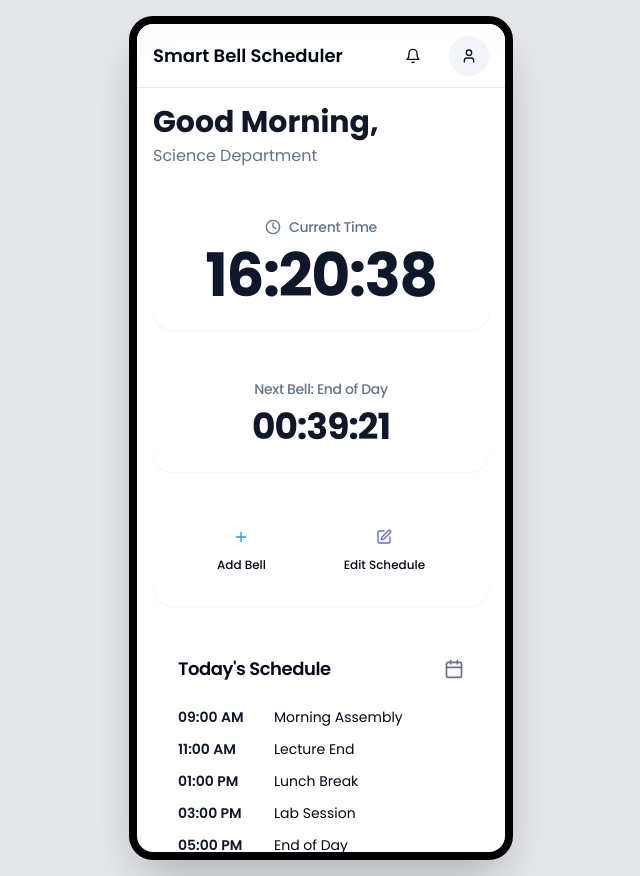
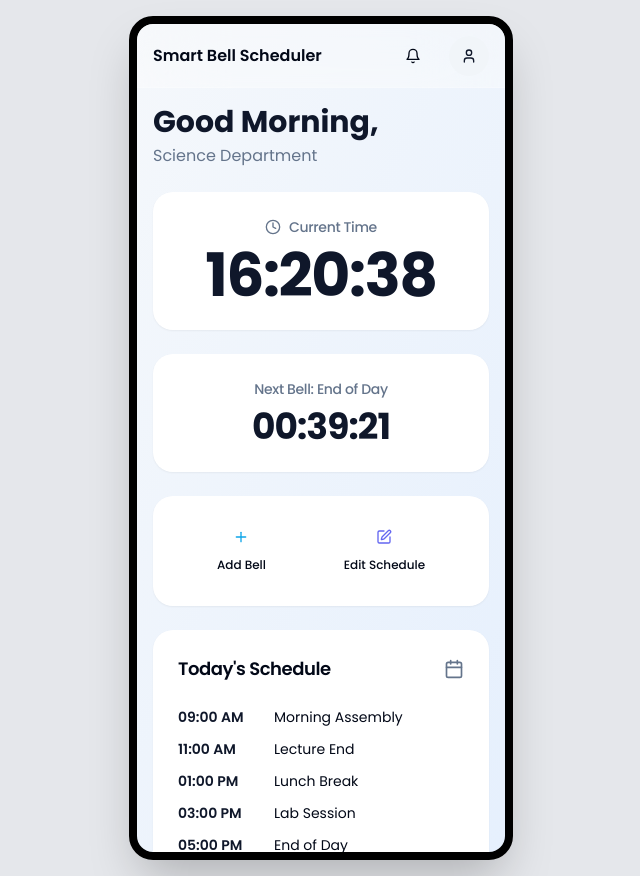
Before and after one commit to lop69/BELL_SYSTEM_V2, a React (Vite) app: page /login in a window 1280 px wide. Both pictures are taken after a click on the button "Continue as Guest (Demo)". Shown: the whole page, without its empty margins (319-959 px from the left). Built offline with nearby package versions, Linux system fonts and the light colour scheme.

Commit message:
[dyad] Implemented a glassy UI theme - wrote 7 file(s)

```diff
--- a/src/App.tsx
+++ b/src/App.tsx
@@ -19,7 +19,7 @@ const queryClient = new QueryClient();
 
 const App = () => (
   <div className="w-full h-full bg-gray-200 dark:bg-gray-900 flex items-center justify-center p-4">
-    <div className="w-full max-w-sm h-full max-h-[844px] bg-background rounded-3xl border-8 border-black shadow-2xl overflow-hidden relative">
+    <div className="w-full max-w-sm h-full max-h-[844px] main-gradient rounded-3xl border-8 border-black shadow-2xl overflow-hidden relative">
       <QueryClientProvider client={queryClient}>
         <TooltipProvider>
           <ThemeProvider attribute="class" defaultTheme="light">
--- a/src/components/Header.tsx
+++ b/src/components/Header.tsx
@@ -16,9 +16,9 @@ const Header = () => {
   const navigate = useNavigate();
 
   return (
-    <header className="sticky top-0 z-10 flex h-16 items-center gap-4 border-b bg-background/80 backdrop-blur-lg px-4">
+    <header className="sticky top-0 z-10 flex h-16 items-center gap-4 border-b border-white/20 dark:border-white/10 bg-white/40 dark:bg-black/20 backdrop-blur-2xl px-4">
       <div className="flex-1">
-        <h1 className="text-lg font-semibold">Smart Bell Scheduler</h1>
+        <h1 className="text-base font-semibold">Smart Bell Scheduler</h1>
       </div>
       <div className="flex items-center gap-4">
         <Button variant="ghost" size="icon" className="rounded-full">
--- a/src/components/Layout.tsx
+++ b/src/components/Layout.tsx
@@ -29,7 +29,7 @@ const Layout = () => {
           <Outlet />
         </motion.main>
       </AnimatePresence>
-      <nav className="h-16 border-t bg-background/80 backdrop-blur-lg flex-shrink-0">
+      <nav className="h-16 border-t border-white/20 dark:border-white/10 bg-white/40 dark:bg-black/20 backdrop-blur-2xl flex-shrink-0">
         <div className="flex justify-around h-full">
           {navItems.map((item) => (
             <NavLink
--- a/src/globals.css
+++ b/src/globals.css
@@ -83,7 +83,7 @@
   }
 
   .glass-card {
-    @apply bg-white/60 dark:bg-black/30 backdrop-blur-xl border border-white/20 dark:border-white/10 rounded-3xl shadow-lg shadow-sky-500/10;
+    @apply bg-white/40 dark:bg-black/20 backdrop-blur-2xl border border-white/20 dark:border-white/10 rounded-3xl shadow-lg shadow-sky-500/10;
   }
 
   .gradient-button {
--- a/src/pages/Connection.tsx
+++ b/src/pages/Connection.tsx
@@ -61,11 +61,11 @@ const Connection = () => {
             <div className="space-y-4 w-full mt-4">
               <div>
                 <Label htmlFor="ssid" className="text-left block mb-2">WiFi SSID</Label>
-                <Input id="ssid" placeholder="Enter your WiFi name" />
+                <Input id="ssid" placeholder="Enter your WiFi name" className="bg-white/50 dark:bg-black/20 border-gray-300/50 dark:border-gray-700/50" />
               </div>
               <div>
                 <Label htmlFor="password" className="text-left block mb-2">Password</Label>
-                <Input id="password" type="password" placeholder="Enter WiFi password" />
+                <Input id="password" type="password" placeholder="Enter WiFi password" className="bg-white/50 dark:bg-black/20 border-gray-300/50 dark:border-gray-700/50" />
               </div>
               <Button className="w-full gradient-button" onClick={handleConnect}>Connect to Device</Button>
               <div className="flex gap-2">
--- a/src/pages/Schedules.tsx
+++ b/src/pages/Schedules.tsx
@@ -140,11 +140,11 @@ const Schedules = () => {
             </div>
             <div className="grid grid-cols-4 items-center gap-4">
               <Label htmlFor="time" className="text-right">Time</Label>
-              <Input id="time" name="time" type="time" required className="col-span-3" />
+              <Input id="time" name="time" type="time" required className="col-span-3 bg-white/50 dark:bg-black/20 border-gray-300/50 dark:border-gray-700/50" />
             </div>
             <div className="grid grid-cols-4 items-center gap-4">
               <Label htmlFor="label" className="text-right">Label</Label>
-              <Input id="label" name="label" placeholder="e.g., Lunch Break" required className="col-span-3" />
+              <Input id="label" name="label" placeholder="e.g., Lunch Break" required className="col-span-3 bg-white/50 dark:bg-black/20 border-gray-300/50 dark:border-gray-700/50" />
             </div>
             <div>
               <Label className="mb-3 block text-center">Repeat on</Label>
--- a/src/pages/Settings.tsx
+++ b/src/pages/Settings.tsx
@@ -100,11 +100,11 @@ const Settings = () => {
                   <form onSubmit={handleProfileUpdate} className="space-y-4">
                     <div>
                       <Label htmlFor="firstName">First Name</Label>
-                      <Input id="firstName" value={profile.first_name} onChange={(e) => setProfile({...profile, first_name: e.target.value})} />
+                      <Input id="firstName" value={profile.first_name} onChange={(e) => setProfile({...profile, first_name: e.target.value})} className="bg-white/50 dark:bg-black/20 border-gray-300/50 dark:border-gray-700/50" />
                     </div>
                     <div>
                       <Label htmlFor="lastName">Last Name</Label>
-                      <Input id="lastName" value={profile.last_name} onChange={(e) => setProfile({...profile, last_name: e.target.value})} />
+                      <Input id="lastName" value={profile.last_name} onChange={(e) => setProfile({...profile, last_name: e.target.value})} className="bg-white/50 dark:bg-black/20 border-gray-300/50 dark:border-gray-700/50" />
                     </div>
                     <DialogFooter>
                       <Button type="submit" className="gradient-button">Save Changes</Button>
```
